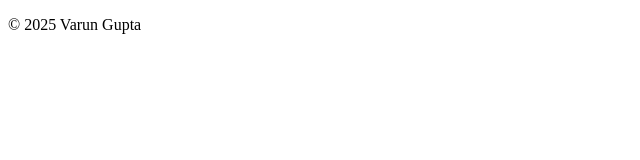
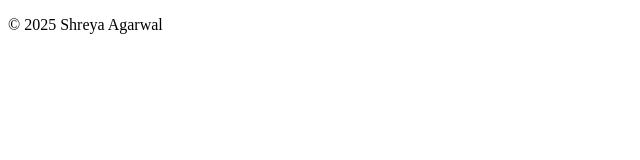
Before and after one commit to shery1010/Frontend-Dev, a plain HTML site: page Q19_footer.html in a window 1280 px wide. Shown: the full height of the page, 0-640 px from the left. Drawn offline with Linux system fonts and the light colour scheme.

Commit message:
Update Q19_footer.html

```diff
--- a/Q19_footer.html
+++ b/Q19_footer.html
@@ -3,7 +3,7 @@
 <head><title>Footer Example</title></head>
 <body>
 <footer>
-<p>© 2025 Varun Gupta</p>
+<p>© 2025 Shreya Agarwal</p>
 </footer>
 </body>
 </html>
```
